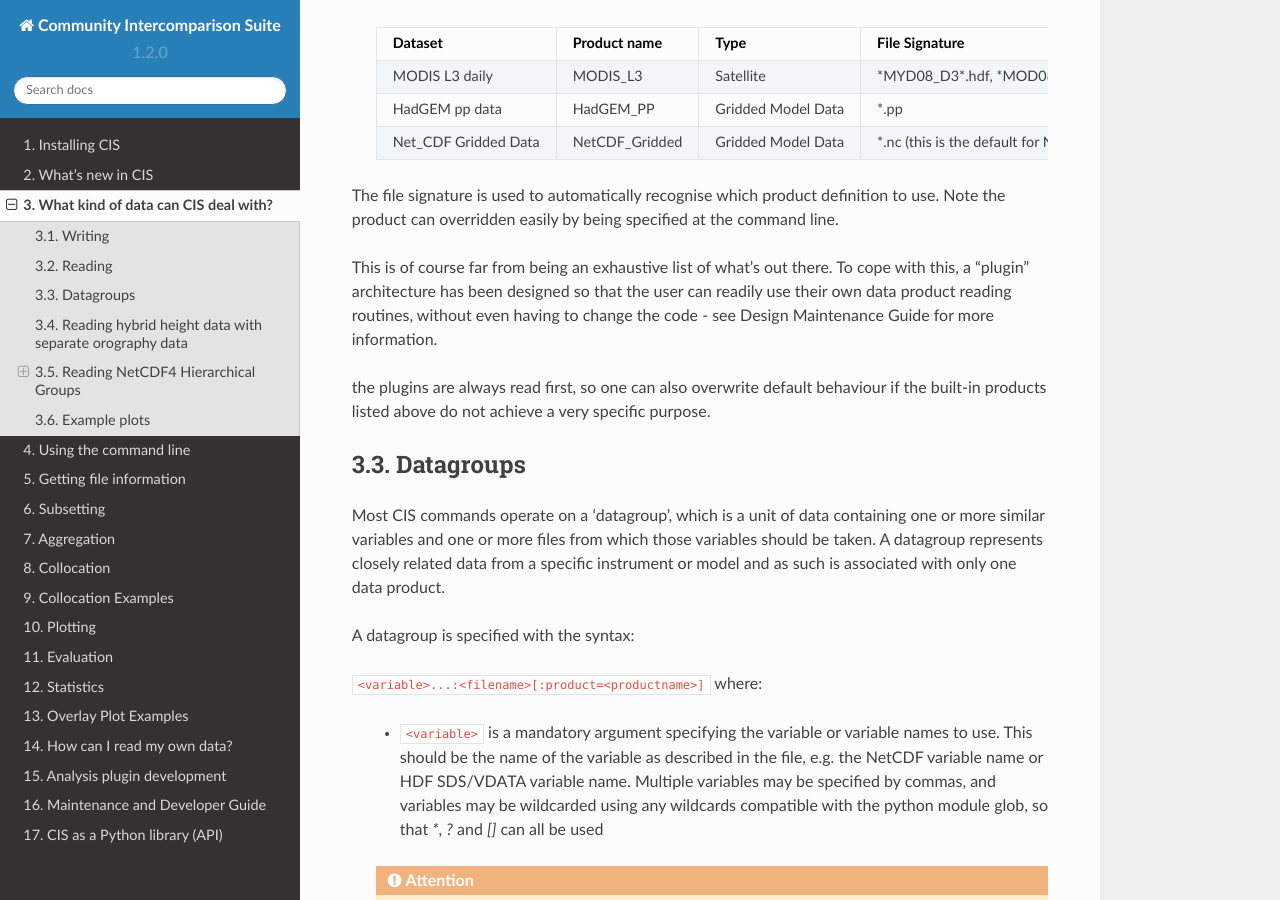
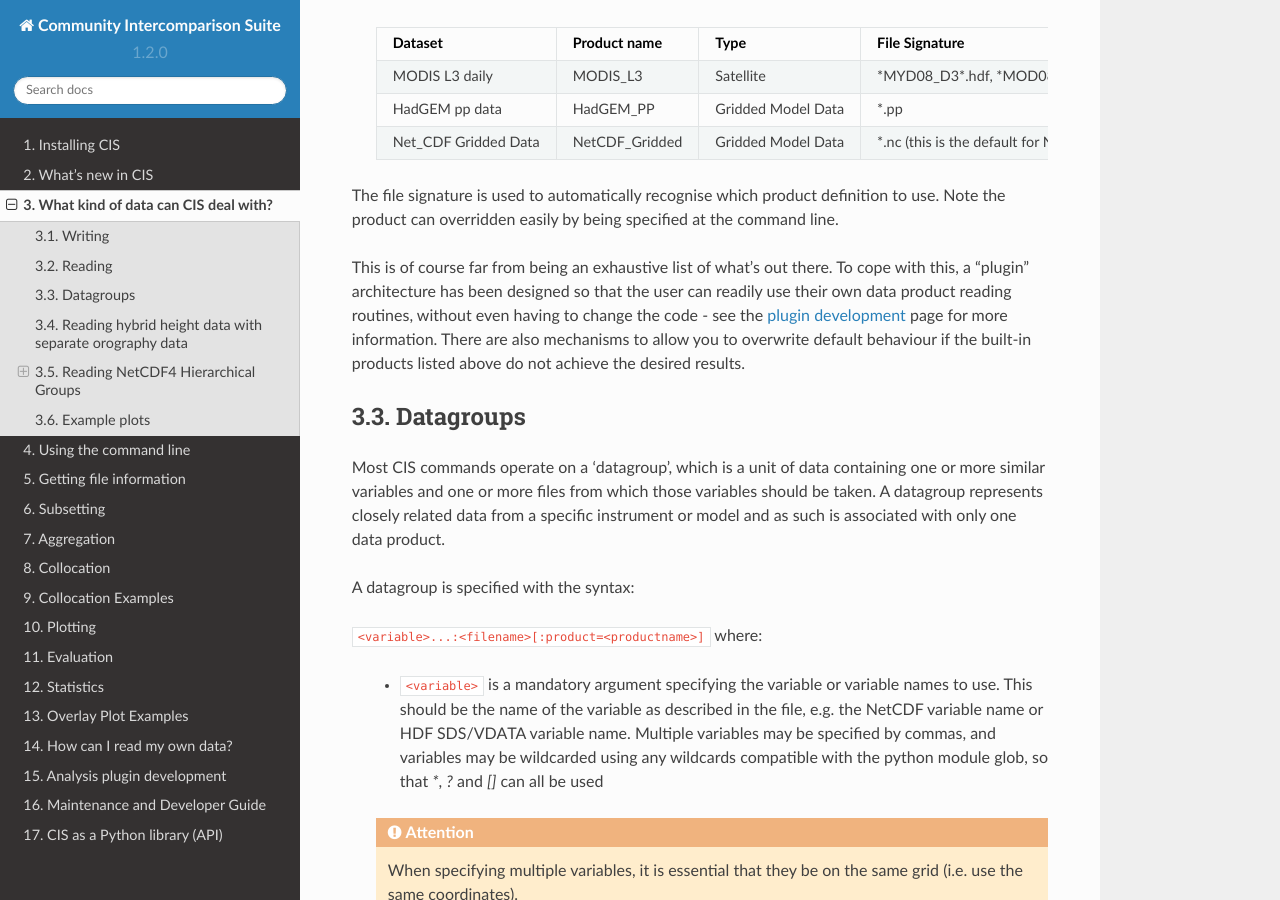
Before and after one commit to cedadev/cis, a Sphinx documentation site: the page built from doc/data_products.rst, in a window 1280 px wide and 900 px high, scrolled down 1127 px. Built offline with Sphinx 7.4.7 and the Read the Docs theme 2.0.0, drawn with Linux system fonts in a browser that asks for light colours; some of the changed text lies outside the part shown.

Commit message:
Added some missing links

```diff
--- a/doc/data_products.rst
+++ b/doc/data_products.rst
@@ -59,12 +59,8 @@ easily by being specified at the command line.
 
 This is of course far from being an exhaustive list of what's out there. To cope with this, a "plugin" architecture has
 been designed so that the user can readily use their own data product reading routines, without even having to change
-the code - see Design Maintenance Guide for more information.
-
-.. todo:: [CommunityIntercomparisonSuite/Design Maintenance Guide]
-
-the plugins are always read first, so one can also overwrite default behaviour if the built-in products listed above
-do not achieve a very specific purpose.
+the code - see the :doc:`plugin development <plugin_development>` page for more information. There are also mechanisms
+to allow you to overwrite default behaviour if the built-in products listed above do not achieve the desired results.
 
 .. _datagroups:
 
@@ -112,7 +108,7 @@ For example::
     Cloud_Fraction_*:MOD*,MODIS_dir/:product=MODIS_L2
 
 
-Some file paths or variable names might contain colons (:), these need to be escaped so that CIS can tell the difference between it and the colons used to separate Datagroup elements. Simply use a backslash (\) to escape these characters. For example:
+Some file paths or variable names might contain colons (:), these need to be escaped so that CIS can tell the difference between it and the colons used to separate Datagroup elements. Simply use a backslash (\) to escape these characters. For example::
 
     "TOTAL RAINFALL RATE\: LS+CONV KG/M2/S:C\:\My files\MODIS_dir:product=MODIS_L2"
 
--- a/doc/index.rst
+++ b/doc/index.rst
@@ -36,6 +36,3 @@ Indices and tables
 * :ref:`genindex`
 * :ref:`modindex`
 * :ref:`search`
-
-
-.. todolist::
--- a/doc/plotting.rst
+++ b/doc/plotting.rst
@@ -233,7 +233,7 @@ For example, to plot a heatmap and a contour plot the following options can be u
 
 Note that the first file specified is treated in a special way, from this the default plot dimensions are deduced, and the colorbar displayed will be for this datagroup only.
 
-.. todo:: [CommunityIntercomparisonSuite/OverlayPlotExamples Overlay Plot Examples]
+Many more examples are available in the :doc:`overlay examples <overlay_examples>` page.
 
 .. _scatteroverlay-plots:
 
```
